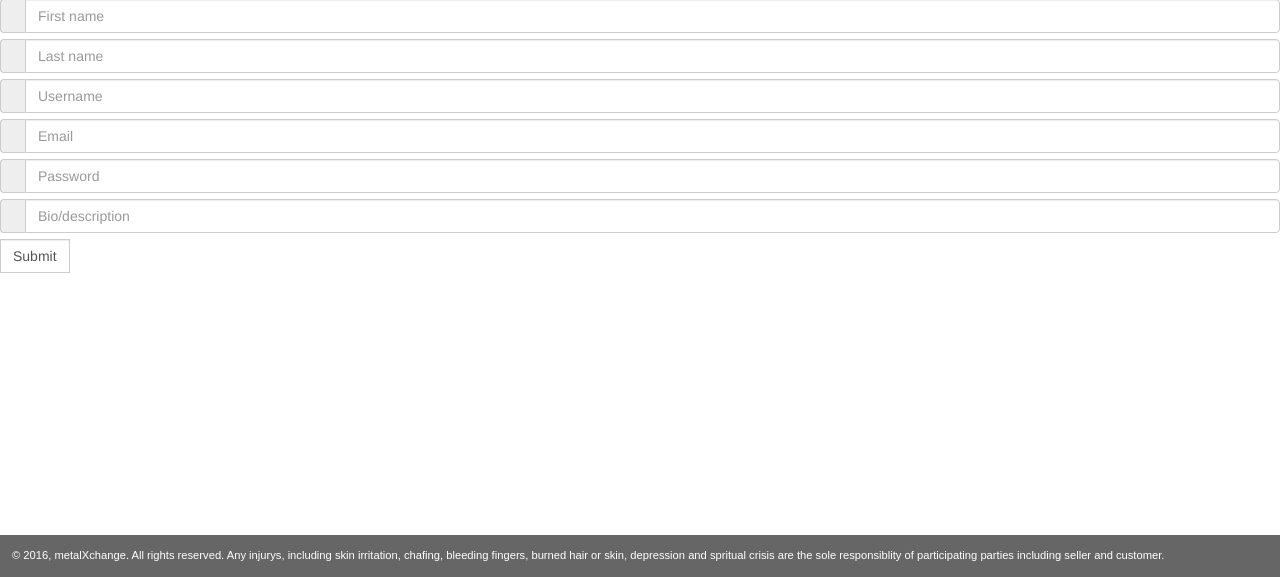
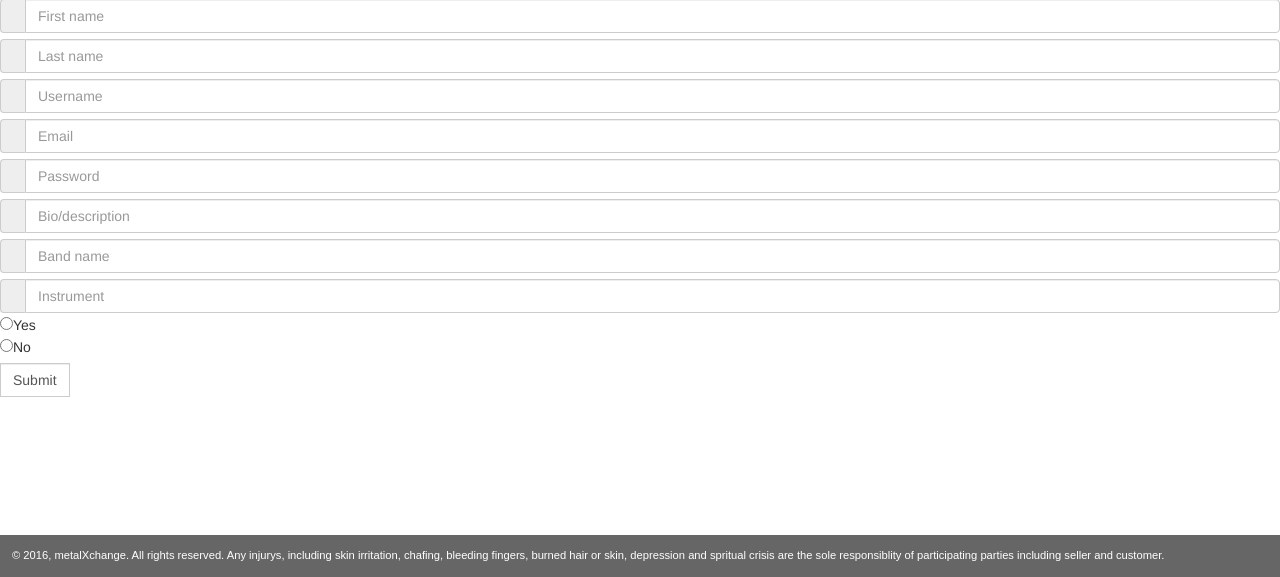
Before and after one commit to metalXchange/metalXchange.dev, a PHP site: page /users.create.php in a window 1280 px wide. Shown: the part 223-800 px from the top of the page. Run offline with PHP 8.4, Linux system fonts and the light colour scheme.

Commit message:
Finished user.create. Changed User model and Auth class to allow table insertion.

```diff
--- a/models/User.php
+++ b/models/User.php
@@ -10,19 +10,24 @@ class User extends Model
     protected function insert()
     {
 
-        $stmt = $dbc->prepare('INSERT INTO users (join_date, first_name, last_name, user_name, password, email, band_name, instrument, soul_possession, bio, image_url) VALUES (:join_date, :first_name, :last_name, :user_name, :password, :email, :band_name, :instrument, :soul_possession, :bio, :image_url)');
+        $stmt = self::$dbc->prepare('INSERT INTO users (join_date, first_name, last_name, user_name, password, email, band_name, instrument, soul_possession, bio, image_url) VALUES (:join_date, :first_name, :last_name, :user_name, :password, :email, :band_name, :instrument, :soul_possession, :bio, :image_url)');
 
-        $stmt->bindValue(':join_date',  $item['join_date'],  PDO::PARAM_STR);
-        $stmt->bindValue(':first_name',  $item['first_name'],  PDO::PARAM_STR);
-        $stmt->bindValue(':last_name',  $item['last_name'],  PDO::PARAM_STR);
-        $stmt->bindValue(':user_name',  $item['user_name'],  PDO::PARAM_STR);
-        $stmt->bindValue(':password',  $item['password'],  PDO::PARAM_STR);
-        $stmt->bindValue(':email',  $item['email'],  PDO::PARAM_STR);
-        $stmt->bindValue(':band_name',  $item['band_name'],  PDO::PARAM_STR);
-        $stmt->bindValue(':instrument',  $item['instrument'],  PDO::PARAM_STR);
-        $stmt->bindValue(':soul_possession',  $item['soul_possession'],  PDO::PARAM_STR);
-        $stmt->bindValue(':bio',  $item['bio'],  PDO::PARAM_STR);
-        $stmt->bindValue(':image_url',  $item['image_url'],  PDO::PARAM_STR);
+            // TEMPORARY TEMPORARY TEMPORARY
+        date_default_timezone_set('America/Chicago');
+        $this->attributes['join_date'] = date('Y-m-d');
+
+
+        $stmt->bindValue(':join_date',  $this->attributes['join_date'],  PDO::PARAM_STR);
+        $stmt->bindValue(':first_name',  $this->attributes['first_name'],  PDO::PARAM_STR);
+        $stmt->bindValue(':last_name',  $this->attributes['last_name'],  PDO::PARAM_STR);
+        $stmt->bindValue(':user_name',  $this->attributes['user_name'],  PDO::PARAM_STR);
+        $stmt->bindValue(':password',  $this->attributes['password'],  PDO::PARAM_STR);
+        $stmt->bindValue(':email',  $this->attributes['email'],  PDO::PARAM_STR);
+        $stmt->bindValue(':band_name',  $this->attributes['band_name'],  PDO::PARAM_STR);
+        $stmt->bindValue(':instrument',  $this->attributes['instrument'],  PDO::PARAM_STR);
+        $stmt->bindValue(':soul_possession',  $this->attributes['soul_possession'],  PDO::PARAM_STR);
+        $stmt->bindValue(':bio',  $this->attributes['bio'],  PDO::PARAM_STR);
+        $stmt->bindValue(':image_url',  $this->attributes['image_url'],  PDO::PARAM_STR);
 
         $stmt->execute();
 
@@ -37,18 +42,18 @@ class User extends Model
     {
         $stmt = self::$dbc->prepare('UPDATE users (id, join_date, first_name, last_name, user_name, password, email, band_name, instrument, soul_possession, bio, image_url) VALUES (:id, :join_date, :first_name, :last_name, :user_name, :password, :email, :band_name, :instrument, :soul_possession, :bio, :image_url)');
 
-        $stmt->bindValue(':id',  $item['id'],  PDO::PARAM_STR);
-        $stmt->bindValue(':join_date',  $item['join_date'],  PDO::PARAM_STR);
-        $stmt->bindValue(':first_name',  $item['first_name'],  PDO::PARAM_STR);
-        $stmt->bindValue(':last_name',  $item['last_name'],  PDO::PARAM_STR);
-        $stmt->bindValue(':user_name',  $item['user_name'],  PDO::PARAM_STR);
-        $stmt->bindValue(':password',  $item['password'],  PDO::PARAM_STR);
-        $stmt->bindValue(':email',  $item['email'],  PDO::PARAM_STR);
-        $stmt->bindValue(':band_name',  $item['band_name'],  PDO::PARAM_STR);
-        $stmt->bindValue(':instrument',  $item['instrument'],  PDO::PARAM_STR);
-        $stmt->bindValue(':soul_possession',  $item['soul_possession'],  PDO::PARAM_STR);
-        $stmt->bindValue(':bio',  $item['bio'],  PDO::PARAM_STR);
-        $stmt->bindValue(':image_url',  $item['image_url'],  PDO::PARAM_STR);
+        $stmt->bindValue(':id',  $this->attributes['id'],  PDO::PARAM_STR);
+        $stmt->bindValue(':join_date',  $this->attributes['join_date'],  PDO::PARAM_STR);
+        $stmt->bindValue(':first_name',  $this->attributes['first_name'],  PDO::PARAM_STR);
+        $stmt->bindValue(':last_name',  $this->attributes['last_name'],  PDO::PARAM_STR);
+        $stmt->bindValue(':user_name',  $this->attributes['user_name'],  PDO::PARAM_STR);
+        $stmt->bindValue(':password',  $this->attributes['password'],  PDO::PARAM_STR);
+        $stmt->bindValue(':email',  $this->attributes['email'],  PDO::PARAM_STR);
+        $stmt->bindValue(':band_name',  $this->attributes['band_name'],  PDO::PARAM_STR);
+        $stmt->bindValue(':instrument',  $this->attributes['instrument'],  PDO::PARAM_STR);
+        $stmt->bindValue(':soul_possession',  $this->attributes['soul_possession'],  PDO::PARAM_STR);
+        $stmt->bindValue(':bio',  $this->attributes['bio'],  PDO::PARAM_STR);
+        $stmt->bindValue(':image_url',  $this->attributes['image_url'],  PDO::PARAM_STR);
 
         $stmt->execute();
 
--- a/public/users.create.php
+++ b/public/users.create.php
@@ -1,6 +1,32 @@
 <?php
 
-// form for creating a new user
+session_start();
+
+require '../bootstrap.php';
+
+if (Auth::isLoggedIn()) {
+	// redirect since they're already logged in
+	header("Location: /users.show.php");
+	die();
+} elseif (Input::has('first_name') && Input::has('last_name') && Input::has('user_name') && Input::has('email') && Input::has('password') && Input::has('band_name') && Input::has('instrument') && Input::has('soul_possession')) {
+
+	$user = new User();
+
+	$user->first_name = Input::get('first_name');
+	$user->last_name = Input::get('last_name');
+	$user->user_name = Input::get('user_name');
+	$user->email = Input::get('email');
+	$user->password = Input::get('password');
+	$user->bio = Input::get('bio');
+	$user->band_name = Input::get('band_name');
+	$user->instrument = Input::get('instrument');
+	$user->soul_possession = Input::get('soul_possession');
+
+	$user->save();
+
+	header("Location: /auth.login.php");
+
+}
 
  ?>
 
@@ -31,7 +57,7 @@
 
 		<div class="input-group">
 		 	<span class="input-group-addon"></span>
-		 	<input type="text" class="form-control" placeholder="Username" name='username' aria-describedby="basic-addon3">
+		 	<input type="text" class="form-control" placeholder="Username" name='user_name' aria-describedby="basic-addon3">
 		</div>
 
 		<div class="input-group">
@@ -41,13 +67,26 @@
 
 		<div class="input-group">
 		 	<span class="input-group-addon"></span>
-		 	<input type="password" class="form-control" placeholder="Password" name='passowrd' aria-describedby="basic-addon5">
+		 	<input type="password" class="form-control" placeholder="Password" name='password' aria-describedby="basic-addon5">
 		</div>
 
 		<div class="input-group">
 		 	<span class="input-group-addon"></span>
 		 	<input type="text" class="form-control" placeholder="Bio/description" name='bio' aria-describedby="basic-addon6">
 		</div>
+
+		<div class="input-group">
+		 	<span class="input-group-addon"></span>
+		 	<input type="text" class="form-control" placeholder="Band name" name='band_name' aria-describedby="basic-addon6">
+		</div>
+
+		<div class="input-group">
+		 	<span class="input-group-addon"></span>
+		 	<input type="text" class="form-control" placeholder="Instrument" name='instrument' aria-describedby="basic-addon6">
+		</div>
+
+		<input type="radio" name="soul_possession" value=1>Yes<br>
+  		<input type="radio" name="soul_possession" value=0>No<br>
 
 		<div class='input-group'>
 			<input type='submit' class='form-control' value='Submit'>
--- a/utils/Auth.php
+++ b/utils/Auth.php
@@ -87,8 +87,6 @@ class Auth
         }
         // Finally, destroy the session.
         session_destroy();
-
-        header('Location: /index.php');
     }
 
 
```
